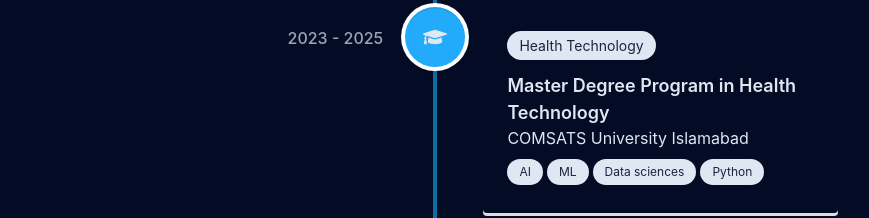
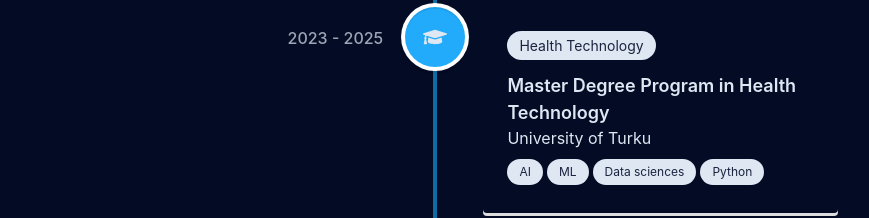
Before and after one commit to Faizan-ah/Portfolio, a React (Vite) app: page / in a window 1280 px wide. Shown: the part 2760-2978 px from the top of the page, without its empty margins (205-1074 px from the left). Built offline with nearby package versions, Linux system fonts and the light colour scheme; a web font is replaced by a local one.

Commit message:
fix journey text

```diff
--- a/src/constants/index.js
+++ b/src/constants/index.js
@@ -410,7 +410,7 @@ const journeyData = [
   {
     type: 'education',
     title: 'Master Degree Program in Health Technology',
-    company: 'COMSATS University Islamabad',
+    company: 'University of Turku',
     years: '2023 - 2025',
     mainTech: ['Health Technology'],
     technologies: ['AI', 'ML', 'Data sciences', 'Python'],
```
